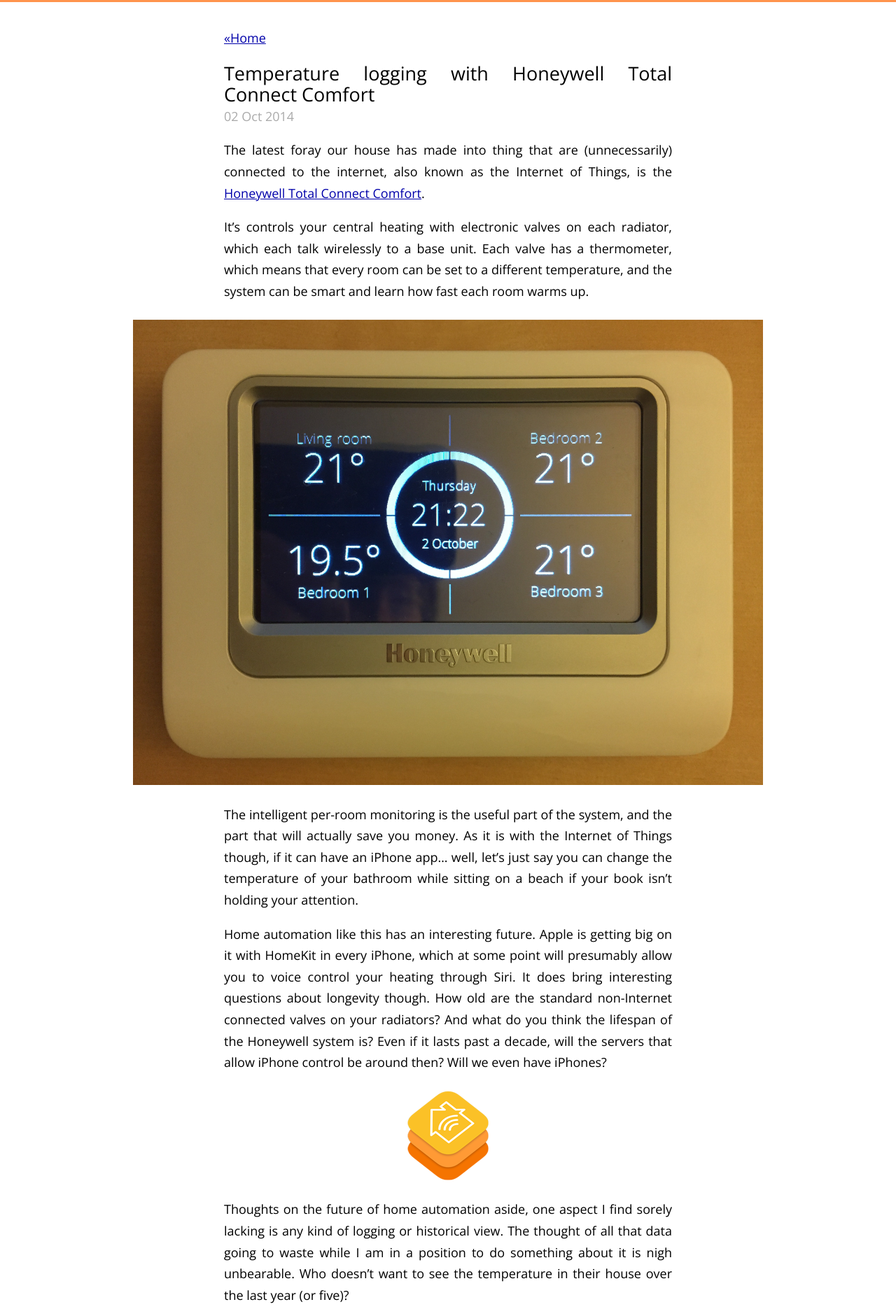
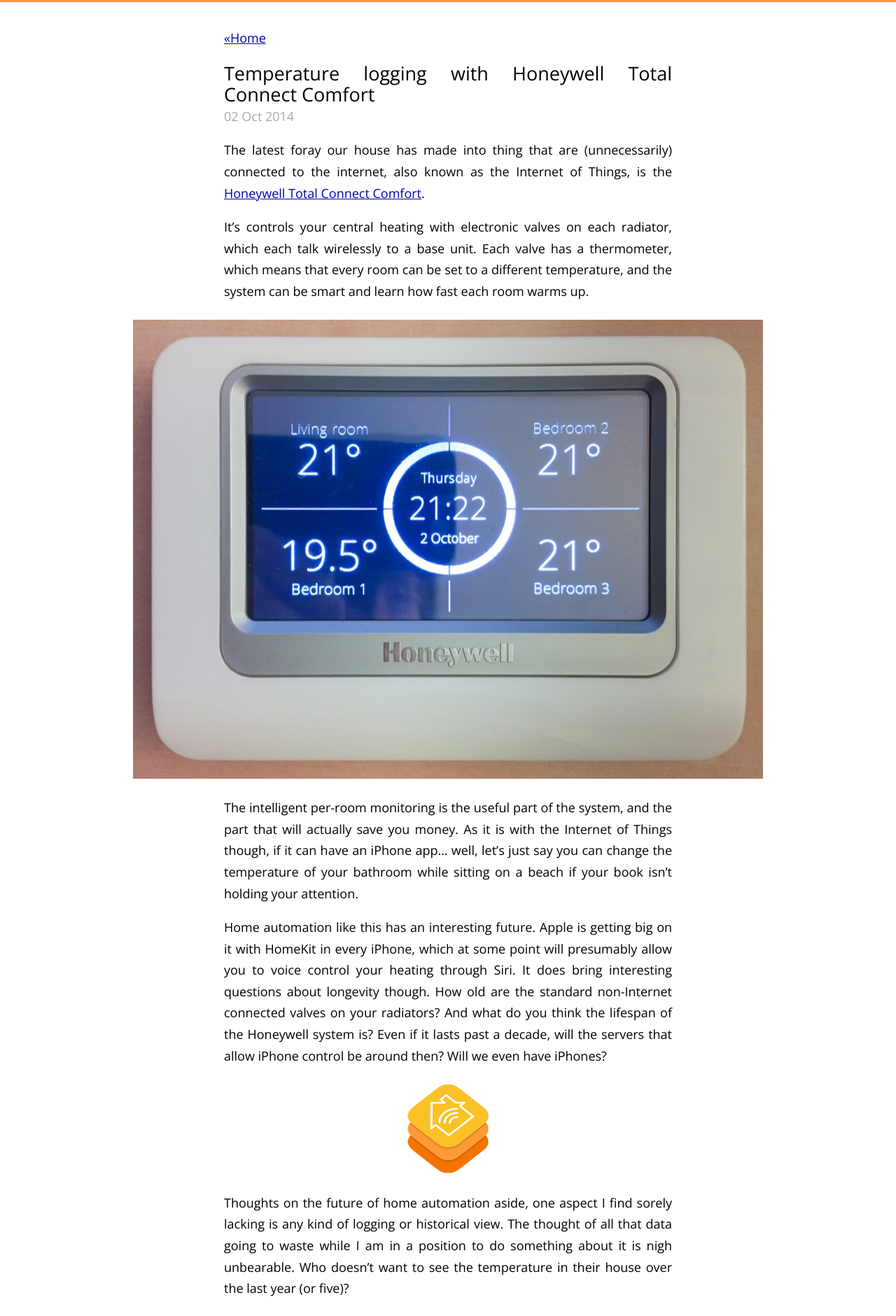
Before and after one commit to willdollman/willdollman.github.com, a Jekyll site: the page built from _posts/2014-10-02-home-automation-and-cacti.md, in a window 1280 px wide. Shown: the top 1881 px of the page at 70% size. Built offline with Jekyll 4.4.1, drawn with Linux system fonts in a browser that asks for light colours.

Commit message:
Update honeywell base images

```diff
--- a/_posts/2014-10-02-home-automation-and-cacti.md
+++ b/_posts/2014-10-02-home-automation-and-cacti.md
@@ -10,7 +10,7 @@
 It's controls your central heating with electronic valves on each radiator, which each talk wirelessly to a base unit. Each valve has a thermometer, which means that every room can be set to a different temperature, and the system can be smart and learn how fast each room warms up.
 
 <div class="img_wrap">
-  <img class="img_wide" src="/images/20141002-honeywell_base.jpg">
+  <img class="img_wide" src="/images/20141002-honeywell_base-900.jpg">
 </div>
 
 The intelligent per-room monitoring is the useful part of the system, and the part that will actually save you money. As it is with the Internet of Things though, if it can have an iPhone app... well, let's just say you can change the temperature of your bathroom while sitting on a beach if your book isn't holding your attention.
```
Also changed, not shown: images/20141002-honeywell_base-900.jpg (added), images/20141002-honeywell_base-fullsize.jpg (added), images/20141002-honeywell_base-old.jpg (renamed from images/20141002-honeywell_base.jpg).
